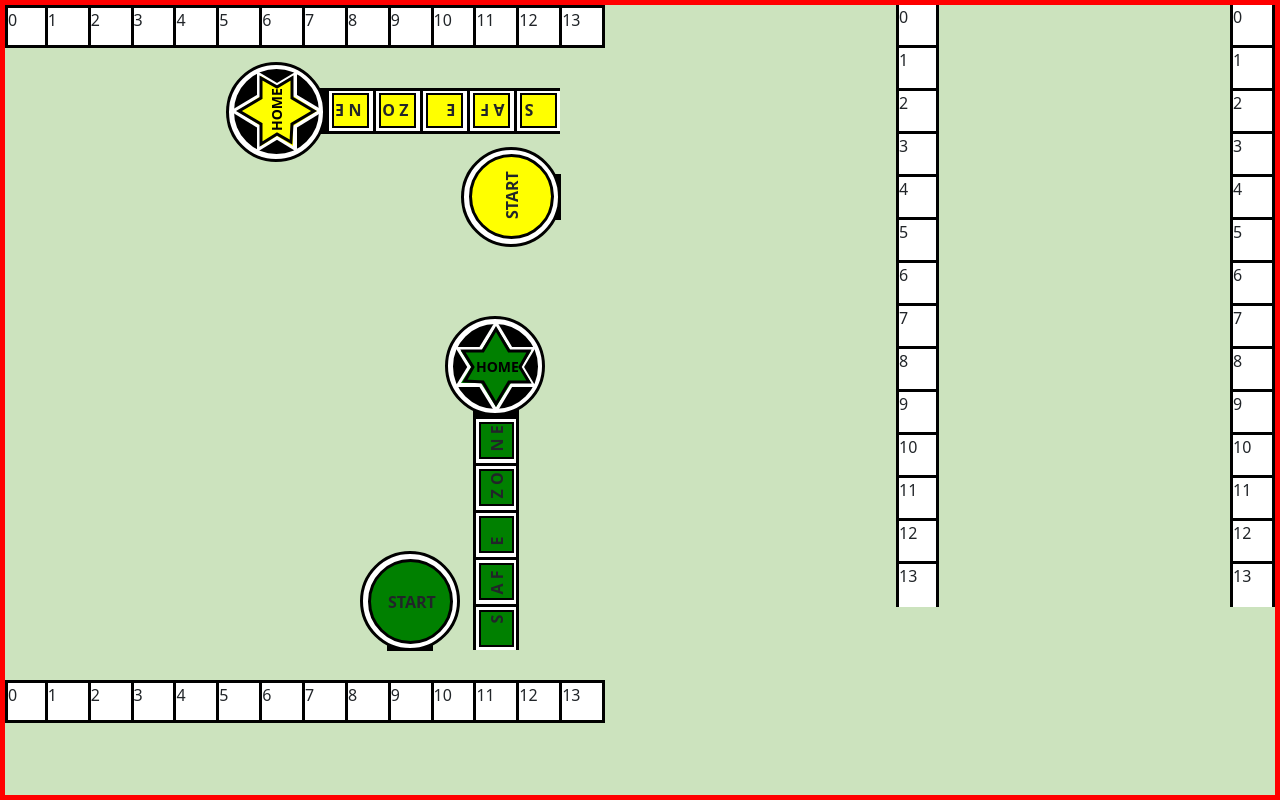
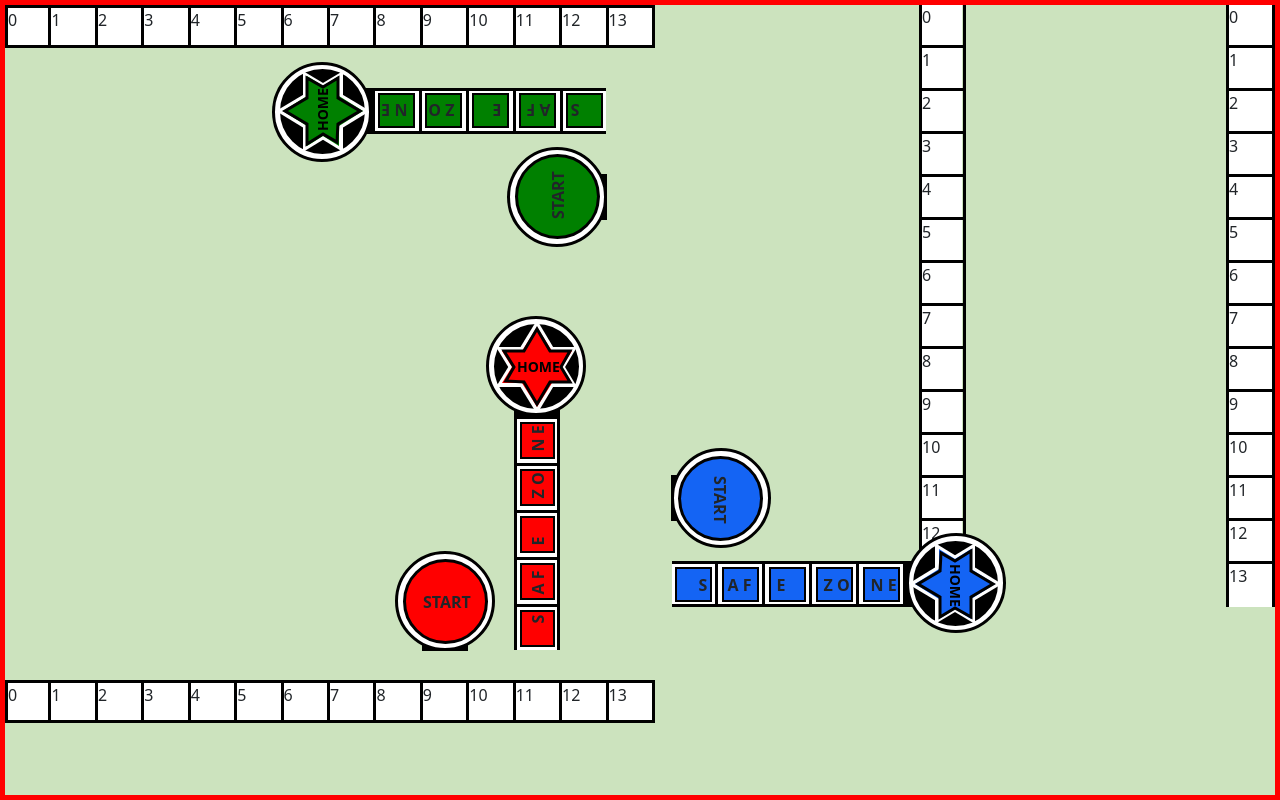
Before and after one commit to BT-aase/baase-react-sorry, a React app: page / in a window 1280 px wide. Built offline with nearby package versions, Linux system fonts and the light colour scheme; the HTML template or start-up script is replaced by a standard one.

Commit message:
Added third home section.

```diff
--- a/main.js
+++ b/main.js
@@ -16,8 +16,8 @@ if (
 
 function createMainWindow() {
 	mainWindow = new BrowserWindow({
-		width: 672,
-		height: 809,
+		width: 727,
+		height: 810,
 		show: false,
 		icon: './assets/icons/icon.png',
 		resizable: false,
--- a/src/components/board/InnerBoard.js
+++ b/src/components/board/InnerBoard.js
@@ -5,13 +5,19 @@ const InnerBoard = () => {
     return (
         <div>
             <div>
+                <div style={{ position: 'fixed', left: 2, top: -59 }}>
+                    <Home color='red' side='horizontal' />
+                </div>
+                <div style={{
+                    position: 'fixed', transform: 'rotate(90deg)',
+                    right: -101, top: 55
+                }}>
+                    <Home color='#1464F4' />
+                </div>
                 <div style={{
                     position: 'fixed', transform: 'rotate(270deg)',
-                    left: -149, top: 640
+                    left: -103, top: 640
                 }}>
-                    <Home color='yellow' />
-                </div>
-                <div style={{ position: 'fixed', left: -33, top: -59 }}>
                     <Home color='green' />
                 </div>
             </div>
--- a/src/components/board/OuterBoard.js
+++ b/src/components/board/OuterBoard.js
@@ -2,7 +2,7 @@ import React from "react";
 
 const spaceGenerator = (direction, width) => {
 	let row = [];
-	let size = typeof (width) === 'undefined' ? 43 : width;
+	let size = typeof (width) === 'undefined' ? 47 : width;
 
 	if (direction === 'horizontal') {
 		row.push(<div style={{ width: size, height: 43, border: '3px solid black' }}>0</div>)
@@ -29,17 +29,17 @@ const OuterBoard = () => {
 			display: 'flex', flexWrap: 'wrap', border: '5px solid red', justifyContent: 'space-between', alignItems: 'flex-start',
 			width: '100%', height: '100%', position: 'absolute', zIndex: -1
 		}}>
-			<div style={{ display: 'flex', flexDirection: 'row', width: 600, backgroundColor: 'white' }}>
+			<div style={{ display: 'flex', flexDirection: 'row', width: 650, backgroundColor: 'white' }}>
 				{spaceGenerator('horizontal')}
 			</div>
 			<div style={{ display: 'flex', flexDirection: 'column', width: 43, backgroundColor: 'white' }}>
 				{spaceGenerator('vertical')}
 			</div>
-			<div style={{ display: 'flex', flexDirection: 'column', width: 45, backgroundColor: 'white' }}>
-				{spaceGenerator('vertical', 45)}
+			<div style={{ display: 'flex', flexDirection: 'column', width: 49, backgroundColor: 'white' }}>
+				{spaceGenerator('vertical', 49)}
 
 			</div>
-			<div style={{ display: 'flex', flexDirection: 'row', width: 600, backgroundColor: 'white' }}>
+			<div style={{ display: 'flex', flexDirection: 'row', width: 650, backgroundColor: 'white' }}>
 				{spaceGenerator('horizontal')}
 			</div>
 		</div>
--- a/src/components/board/elements/Home.js
+++ b/src/components/board/elements/Home.js
@@ -1,4 +1,12 @@
 import React from "react";
+
+const zoneAdj = (side) => {
+    return side === 'horizontal' ? 512 : 506;
+}
+
+const homeAdj = (side) => {
+    return side === 'horizontal' ? 484 : 478;
+}
 
 const Home = (props) => {
     return (
@@ -39,7 +47,7 @@ const Home = (props) => {
             <div style={{
                 width: 100,
                 height: 100,
-                marginLeft: 478,
+                marginLeft: homeAdj(props.side),
                 marginTop: 375,
                 borderRadius: 70,
                 border: '3px solid black',
@@ -68,7 +76,7 @@ const Home = (props) => {
                     </svg>
                 </div>
             </div>
-            <div style={{ position: 'absolute', marginTop: 455, marginLeft: 506, zIndex: 10 }}>
+            <div style={{ position: 'absolute', marginTop: 455, marginLeft: zoneAdj(props.side), zIndex: 10 }}>
                 <div style={{
                     width: 46,
                     height: 20,
```
